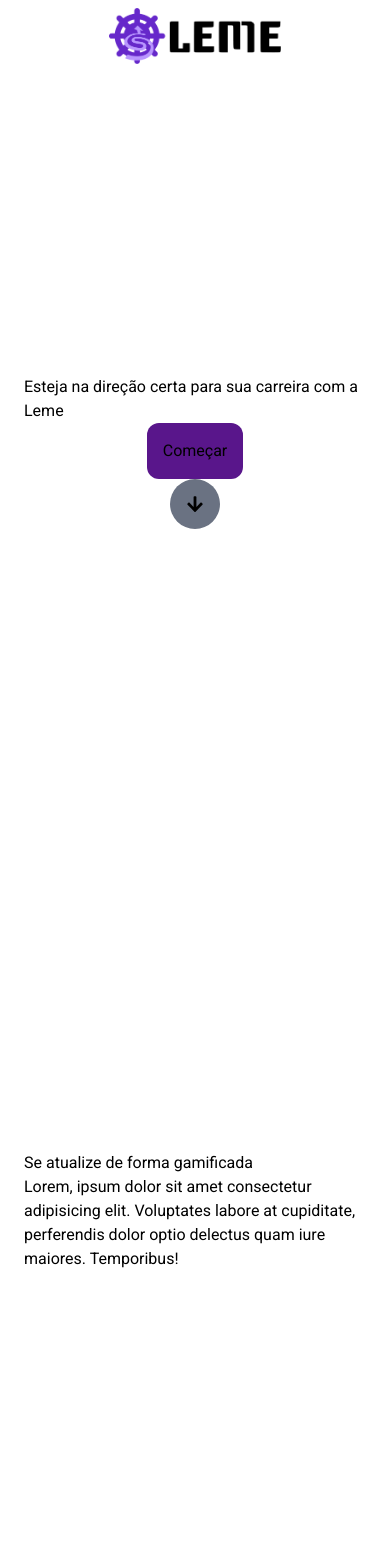
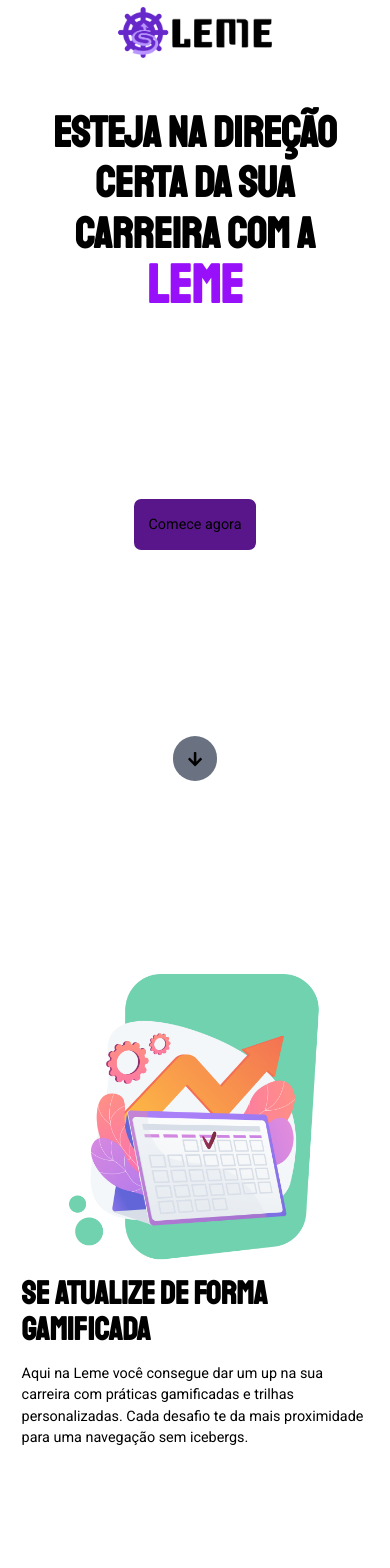
Before and after one commit to gsleme/website, a React (Vite) app: page / in a window 390 px wide. Shown: the top 1568 px of the page. Built offline with nearby package versions, Linux system fonts and the light colour scheme.

Commit message:
:sparkles: feat: adiciona página landing page
Conclusão parcial de primeira versão da landing page, alterações necessárias de camadas de estilo, correções de header, alteração de estuturação em App.tsx

```diff
--- a/src/App.tsx
+++ b/src/App.tsx
@@ -7,7 +7,7 @@ function App() {
   const [visivel, setVisivel] = useState(false)
 
   return (
-    <div>
+    <div className="flex flex-col items-center">
       <Header visivel={visivel}/>
       <Outlet context={{setVisivel}}/>
       <Footer/>
--- a/src/components/Header/Header.tsx
+++ b/src/components/Header/Header.tsx
@@ -33,15 +33,19 @@ function Header ({ visivel }: { visivel: boolean }) {
 
   if (locationLP || locationEntrar || locationCadastrar) {
     return (
-      <header className='flex justify-center items-center py-2 z-2'>
-        <img src={logo} alt='Logomarca da Leme' className='h-14' />
+      <header className='flex justify-center items-center py-2 z-2 w-screen bg-white'>
+        <Link to='/'>
+          <img src={logo} alt='Logomarca da Leme' className='h-14' />
+        </Link>
 
         <div
           className={`flex justify-between items-center fixed transition-full duration-400 w-screen bg-white px-6 py-2 -mt-4 ${
             !visivel && locationLP ? 'translate-y-0' : '-translate-y-50'
           }`}
         >
-          <img src={logo} alt='Logomarca da Leme' className='h-10' />
+          <Link to='/'>
+            <img src={logo} alt='Logomarca da Leme' className='h-10' />
+          </Link>
           <nav className='flex gap-2 items-center'>
             <Link to='/entrar' className='botao-sm'>
               Entrar
@@ -59,8 +63,10 @@ function Header ({ visivel }: { visivel: boolean }) {
     <header className='flex flex-col items-center w-screen fixed z-1'>
       <div className='flex flex-col justify-center items-center px-6 py-2 w-full fixed bg-white z-2'>
         <div className='flex justify-between items-center w-full bg-white z-3'>
-          <img src={logo} alt='Logomarca da Leme' className='h-14' />
-          <div className='flex gap-4 transition-300 text-4xl [&_svg]:cursor-pointer [&_svg]:hover:scale-110'>
+          <Link to='/dashboard'>
+            <img src={logo} alt='Logomarca da Leme' className='h-10' />
+          </Link>
+          <div className='flex gap-4 transition-300 text-3xl [&_svg]:cursor-pointer [&_svg]:hover:scale-110'>
             <button onClick={() => switchState('buscar')}>
               {buscar ? <RiCloseLargeLine /> : <LuSearch />}
             </button>
@@ -83,7 +89,7 @@ function Header ({ visivel }: { visivel: boolean }) {
             />
             <button
               type='submit'
-              className='text-4xl cursor-pointer transition-300 opacity-30 hover:opacity-100'
+              className='text-3xl cursor-pointer transition-300 opacity-30 hover:opacity-100'
             >
               <LuSearch />
             </button>
@@ -97,12 +103,36 @@ function Header ({ visivel }: { visivel: boolean }) {
         >
           <nav>
             <ul className='flex flex-col p-4 gap-4'>
-              <NavItem nome='Home' link='/dashboard' onClick={() => switchState('menu')}/>
-              <NavItem nome='Trilhas' link='/trilhas' onClick={() => switchState('menu')}/>
-              <NavItem nome='Sobre a Leme' link='/sobre-nos' onClick={() => switchState('menu')}/>
-              <NavItem nome='FAQ - Perguntas frequentes' link='/perguntas-frequentes' onClick={() => switchState('menu')}/>
-              <NavItem nome='Fale com a gente' link='/contato' onClick={() => switchState('menu')}/>
-              <NavItem nome='Minha conta' link='/minha-conta' onClick={() => switchState('menu')}/>
+              <NavItem
+                nome='Home'
+                link='/dashboard'
+                onClick={() => switchState('menu')}
+              />
+              <NavItem
+                nome='Trilhas'
+                link='/trilhas'
+                onClick={() => switchState('menu')}
+              />
+              <NavItem
+                nome='Sobre a Leme'
+                link='/sobre-nos'
+                onClick={() => switchState('menu')}
+              />
+              <NavItem
+                nome='FAQ - Perguntas frequentes'
+                link='/perguntas-frequentes'
+                onClick={() => switchState('menu')}
+              />
+              <NavItem
+                nome='Fale com a gente'
+                link='/contato'
+                onClick={() => switchState('menu')}
+              />
+              <NavItem
+                nome='Minha conta'
+                link='/minha-conta'
+                onClick={() => switchState('menu')}
+              />
               <li>
                 <button
                   onClick={() => {}}
--- a/src/index.css
+++ b/src/index.css
@@ -18,18 +18,38 @@
 }
 
 @layer base {
+  html {
+    @apply text-[90%] md:text-[100%] lg:text-[110%];
+  }
+
   * {
     @apply font-roboto;
   }
 
   main {
-    @apply px-6 min-h-[98vh] ;
+    @apply px-6 min-h-[98vh] max-w-250;
   }
 }
 
 @layer components {
   .lp-section {
-    @apply min-h-[90vh] flex flex-col justify-center items-center;
+    @apply min-h-[90vh] flex flex-col justify-center items-center py-4;
+  }
+
+  .lp-image {
+    @apply h-80 my-4;
+  }
+
+  .lp-info {
+    @apply flex flex-col md:max-w-120 md:mx-8 gap-4;
+
+    & p {
+      @apply md:max-w-4/5;
+    }
+  }
+
+  .lp-line {
+    @apply h-1 bg-white rounded-full;
   }
 
   .botao-sm {
@@ -37,11 +57,23 @@
   }
 
   .botao-md {
-    @apply p-4 bg-purple-900 rounded-xl cursor-pointer transition-all duration-300 ease-linear hover:bg-purple-200;
+    @apply p-4 bg-purple-900 rounded-lg cursor-pointer transition-all duration-300 ease-linear hover:bg-purple-200;
+  }
+
+  .entry {
+    @apply p-3 bg-white rounded focus:outline-none;
   }
 
   .seta-redirect {
     @apply p-4 text-lg rounded-full bg-gray-500 cursor-pointer transition-all duration-200 ease-in hover:scale-110;
+  }
+
+  .titulo-1 {
+    @apply font-staatliches text-4xl font-extrabold;
+  }
+
+  .fim-convexo {
+    @apply relative before:content-["-"] before:bg-white before:absolute before:bottom-0 before:right-full before:rounded-full before:text-white before:size-10 after:content-["-"] after:bg-white after:absolute after:bottom-0 after:left-full after:rounded-full after:text-white after:size-10;
   }
 }
 
--- a/src/routes/LandingPage/index.tsx
+++ b/src/routes/LandingPage/index.tsx
@@ -1,19 +1,56 @@
 import { useEffect, useRef, useState } from 'react'
+
+// import de imagens
+import logo from '../../assets/images/logo.png'
+import image1 from '../../assets/images/image1.png'
+import image2 from '../../assets/images/image2.png'
+import image3 from '../../assets/images/image3.png'
+
+// import de icones
 import { FaArrowDown } from 'react-icons/fa'
 import { RiCloseLargeLine } from 'react-icons/ri'
 import { Link, useNavigate, useOutletContext } from 'react-router-dom'
+import { BiSolidLeftArrow, BiSolidRightArrow } from 'react-icons/bi'
 
 function LandingPage () {
   const navigate = useNavigate()
   const [contato, setContato] = useState(false)
+  const [indice, setIndice] = useState(1)
+
+  const depoimentos: {
+    foto: string
+    nome: string
+    username: string
+    comentario: string
+  }[] = [
+    {
+      foto: 'https://tr.rbxcdn.com/180DAY-15b320a990235a1dc3456b89738d8b4d/420/420/Hat/Webp/noFilter',
+      nome: 'Prime Usuário',
+      username: 'primeusuario',
+      comentario:
+        'Lorem ipsum dolor sit amet consectetur adipisicing elit. Odit corrupti harum, in ad fugiat vel?'
+    },
+    {
+      foto: 'https://tr.rbxcdn.com/180DAY-15b320a990235a1dc3456b89738d8b4d/420/420/Hat/Webp/noFilter',
+      nome: 'Second Usuário',
+      username: 'secondusuario',
+      comentario:
+        'Lorem ipsum, dolor sit amet consectetur adipisicing elit. Alias, numquam.'
+    },
+    {
+      foto: 'https://tr.rbxcdn.com/180DAY-15b320a990235a1dc3456b89738d8b4d/420/420/Hat/Webp/noFilter',
+      nome: 'Third Usuário',
+      username: 'thirdusuario',
+      comentario:
+        'Lorem ipsum dolor sit amet consectetur adipisicing elit. Unde, laborum error minus soluta quasi esse!'
+    }
+  ]
 
   // refs de controle de visibilidade do header
   const ref1 = useRef<HTMLButtonElement | null>(null)
   const [ref1Visivel, setRef1Visivel] = useState(false)
   const ref2 = useRef<HTMLButtonElement | null>(null)
   const [ref2Visivel, setRef2Visivel] = useState(false)
-  const ref3 = useRef<HTMLButtonElement | null>(null)
-  const [ref3Visivel, setRef3Visivel] = useState(false)
   const { setVisivel } = useOutletContext<{
     setVisivel: (v: boolean) => void
   }>()
@@ -23,34 +60,37 @@ function LandingPage () {
       ([entry]) => {
         if (entry.target == ref1.current) setRef1Visivel(entry.isIntersecting)
         if (entry.target == ref2.current) setRef2Visivel(entry.isIntersecting)
-        if (entry.target == ref3.current) setRef3Visivel(entry.isIntersecting)
       },
       { threshold: 0.1 }
     )
 
     if (ref1.current) observer.observe(ref1.current!)
     if (ref2.current) observer.observe(ref2.current!)
-    if (ref3.current) observer.observe(ref3.current!)
 
     return () => observer.disconnect()
   }, [])
 
   useEffect(() => {
-    setVisivel(ref1Visivel || ref2Visivel || ref3Visivel)
-  }, [ref1Visivel, ref2Visivel, ref3Visivel, setVisivel])
+    setVisivel(ref1Visivel || ref2Visivel)
+  }, [ref1Visivel, ref2Visivel, setVisivel])
 
   return (
-    <main>
-      <section className='lp-section'>
-        <h1>
-          Esteja na direção certa para sua carreira com a <span>Leme</span>
+    <main className='gap-8'>
+      <section className='lp-section px-4 justify-between py-12'>
+        <div className='flex flex-col items-center'>
+          <h1 className='titulo-1 text-5xl text-center max-w-120 leading-14'>
+            Esteja na direção certa da sua carreira com a
           </h1>
+          <span className='font-staatliches text-6xl text-center text-purple-600 font-extrabold'>
+            Leme
+          </span>
+        </div>
         <button
           onClick={() => navigate('/cadastrar')}
           ref={ref1}
           className='botao-md'
         >
-          Começar
+          Comece agora
         </button>
         <button
           onClick={() =>
@@ -61,28 +101,31 @@ function LandingPage () {
           <FaArrowDown />
         </button>
       </section>
-      <section className='lp-section'>
-        <img src='' alt='' />
-        <div>
-          <h2>Se atualize de forma gamificada</h2>
+
+      <section className='lp-section md:flex-row'>
+        <img src={image1} alt='Imagem ilustrativa' className='lp-image' />
+        <div className='lp-info'>
+          <h2 className='titulo-1'>Se atualize de forma gamificada</h2>
           <p>
-            Lorem, ipsum dolor sit amet consectetur adipisicing elit. Voluptates
-            labore at cupiditate, perferendis dolor optio delectus quam iure
-            maiores. Temporibus!
+            Aqui na Leme você consegue dar um up na sua carreira com práticas
+            gamificadas e trilhas personalizadas. Cada desafio te da mais
+            proximidade para uma navegação sem icebergs.
           </p>
         </div>
       </section>
+
       <section className='lp-section'>
-        <div>
-          <h2>Se atualize de forma gamificada</h2>
+        <div className='flex flex-col justify-center items-center md:flex-row'>
+          <div className='lp-info text-right items-end'>
+            <h2 className='titulo-1'>Não fique para trás</h2>
             <p>
-            Lorem, ipsum dolor sit amet consectetur adipisicing elit. Voluptates
-            labore at cupiditate, perferendis dolor optio delectus quam iure
-            maiores. Temporibus!
+              A Leme sabe como anda o futuro do trabalho, por isso contamos com
+              os melhores recursos para não te deixar afundar.
             </p>
           </div>
-        <img src='' alt='' />
-        <ul>
+          <img src={image2} alt='Imagem ilustrativa' className='lp-image' />
+        </div>
+        {/* <ul>
           <li>
             <Link to='/cadastrar'>
               <h3>Detalhe 1</h3>
@@ -95,7 +138,7 @@ function LandingPage () {
           </li>
           <li>
             <Link to='/cadastrar'>
-              <h3>Detalhe 1</h3>
+              <h3>Detalhe 2</h3>
               <img src='' alt='' />
               <p>
                 Lorem ipsum dolor sit amet consectetur adipisicing elit.
@@ -105,7 +148,7 @@ function LandingPage () {
           </li>
           <li>
             <Link to='/cadastrar'>
-              <h3>Detalhe 1</h3>
+              <h3>Detalhe 3</h3>
               <img src='' alt='' />
               <p>
                 Lorem ipsum dolor sit amet consectetur adipisicing elit.
@@ -113,64 +156,152 @@ function LandingPage () {
               </p>
             </Link>
           </li>
-        </ul>
+        </ul> */}
       </section>
-      <section className='lp-section' ref={ref2}>
-        <h2>Veja o que estão falando sobre a Leme</h2>
+
+      <section className='lp-section min-h-[110vh] lg:min-h-screen lg:py-8 relative max-lg:justify-end lg:flex-row lg:items-end'>
+        <div className='h-full w-screen bg-purple-800 absolute top-0 -z-10'></div>
+        <div className='flex flex-col gap-6 my-8 w-screen absolute top-6'>
+          <span className='lp-line w-2/5'></span>
+          <span className='lp-line w-3/4 ml-6'></span>
+          <span className='lp-line w-3/4 mr-6 self-end'></span>
+          <span className='lp-line w-2/5 self-end'></span>
+        </div>
+        <div className='my-8 lg:self-center lg:mr-8 lg:mt-40 max-w-100'>
+          <h2 className='titulo-1 text-center lg:text-left text-5xl'>
+            Veja o que estão falando sobre a Leme
+          </h2>
+          <p className='hidden lg:block mt-4'>
+            Depoimentos, agradecimentos e todo tipo de comentário sobre nossos
+            resultados. Confira também nas nossas redes!
+          </p>
+        </div>
+        <div className='mx-4 p-6 bg-white rounded-2xl max-w-80 overflow-hidden'>
+          <div className='w-full overflow-hidden'>
+            <ul
+              className={`flex justify-center gap-8 transition-all duration-200 ease-linear ${
+                indice == 0
+                  ? 'translate-x-full'
+                  : indice === 1
+                  ? 'translate-x-0'
+                  : '-translate-x-full'
+              }
+          `}
+            >
+              {depoimentos.map((depoimento, index) => (
+                <li
+                  key={index}
+                  className='flex flex-col gap-8 my-8 min-w-60'
+                >
+                  <div className='flex gap-4'>
+                    <img
+                      src={depoimento.foto}
+                      alt='Foto de perfil do usuário'
+                      className='h-12 rounded-full'
+                    />
                     <div>
-          <ul>
-            {[
-              {
-                foto: 'foto.png',
-                nome: 'Nome do Usuário',
-                username: 'nomedousuario',
-                comentario:
-                  'Lorem ipsum dolor sit amet consectetur adipisicing elit. Odit corrupti harum, in ad fugiat vel?'
-              }
-            ].map((e, index) => (
-              <li key={index}>
-                <div>
-                  <img src={e.foto} alt='' />
-                  <div>
-                    <p>{e.nome}</p>
-                    <p>@{e.username}</p>
+                      <p className='font-bold'>{depoimento.nome}</p>
+                      <p className='text-sm'>@{depoimento.username}</p>
                     </div>
                   </div>
-                <p>{e.comentario}</p>
+                  <p className='h-40 overflow-hidden'>
+                    {depoimento.comentario}
+                  </p>
                 </li>
               ))}
             </ul>
           </div>
+          <div className='flex justify-between gap-4 [&_button]:cursor-pointer [&_button]:hover:scale-110 text-2xl text-gray-400'>
+            <button onClick={() => setIndice(indice == 0 ? 2 : indice - 1)}>
+              <BiSolidLeftArrow className='hover:text-gray-600 active:text-gray-800' />
+            </button>
+            <div className='flex justify-center gap-2'>
+              {[0, 1, 2].map(i => (
+                <button
+                  key={i}
+                  onClick={() => setIndice(i)}
+                  className={`size-4 rounded-full transition-all duration-200 ease-linear hover:bg-gray-600 active:bg-gray-800 ${
+                    indice === i ? 'scale-110 bg-gray-600' : 'bg-gray-400'
+                  }`}
+                  aria-label={`Ir para link ${i + 1}`}
+                />
+              ))}
+            </div>
+            <button onClick={() => setIndice(indice == 2 ? 0 : indice + 1)}>
+              <BiSolidRightArrow className='hover:text-gray-600 active:text-gray-800' />
+            </button>
+          </div>
+        </div>
       </section>
-      <section className='lp-section'>
-        <div>
-          <img src='' alt='' />
-          <h2>Encontre uma direção personalizada para você</h2>
+
+      <section className='lp-section md:flex-row'>
+        <img src={image3} alt='Imagem ilustrativa' className='lp-image' />
+        <div className='lp-info'>
+          <h2 className='titulo-1'>Encontre uma direção especial para você</h2>
           <p>
-            Lorem, ipsum dolor sit amet consectetur adipisicing elit. Voluptates
-            labore at cupiditate, perferendis dolor optio delectus quam iure
-            maiores. Temporibus!
+            Contamos com uma IA especializada que consegue capturar seu
+            progresso e formular estratégias. Com a Leme, são muitas
+            possiblidades!
           </p>
         </div>
       </section>
-      <section className='lp-section'>
-        <h2>Alguma proposta interessante? Fale com a gente</h2>
-        <form onSubmit={() => setContato(true)}>
-          <fieldset>
-            <input type='text' name='' id='' />
-            <input type='text' name='' id='' />
-            <input type='text' name='' id='' />
-            <textarea name='' id=''></textarea>
+
+      <section className='lp-section pb-0 gap-4 max-lg:justify-end lg:flex-row lg:items-end'>
+        <div className='lg:self-center lg:mr-8 max-w-100'>
+          <h2 className='titulo-1'>
+            Alguma proposta interessante? Fale com a gente
+          </h2>
+          <p className='hidden lg:block mt-4'>
+            Fisgou um interesse? Alguma dúvida sobre a Leme? Fale com a gente
+            por aqui e não espere mais nada para ir rumo a sua carreira.
+          </p>
+        </div>
+        <form
+          onSubmit={() => setContato(true)}
+          className='flex flex-col gap-4 items-center p-8 rounded-t-2xl bg-purple-800 w-full max-w-80 fim-convexo'
+        >
+          <fieldset className='flex flex-col gap-4 w-full'>
+            <input
+              className='entry'
+              type='text'
+              name=''
+              id=''
+              placeholder='Seu nome'
+            />
+            <input
+              className='entry'
+              type='text'
+              name=''
+              id=''
+              placeholder='Seu email'
+            />
+            <input
+              className='entry'
+              type='text'
+              name=''
+              id=''
+              placeholder='Assunto'
+            />
+            <textarea
+              className='entry'
+              name=''
+              id=''
+              placeholder='Do que precisa?'
+            ></textarea>
           </fieldset>
-          <button type='submit'>Vamos lá</button>
+          <button type='submit' className='botao-md'>
+            Vamos lá
+          </button>
+          <div className='h-5 w-[110%] bg-purple-800 absolute bottom-0 -z-10'></div>
         </form>
       </section>
-      <section className='lp-section'>
-        <img src='' alt='' />
-        <p>Você na direção da sua carreira</p>
+      <section className='lp-section relative min-h-[110vh]'>
+        <div className='h-full w-screen bg-purple-800 absolute top-0 -z-10'></div>
+        <img src={logo} alt='Logomarca da Leme' className='h-20' />
+        <p className='text-center text-xl'>Você no comando da sua carreira</p>
         <button
           onClick={() => navigate('/cadastrar')}
-          ref={ref3}
+          ref={ref2}
           className='botao-md'
         >
           Começar
@@ -192,7 +323,9 @@ function LandingPage () {
             <RiCloseLargeLine />
           </button>
           <div>
-            <h2>É isso ai! Seu primeiro passo foi tomado</h2>
+            <h2 className='titulo-1'>
+              É isso ai! Seu primeiro passo foi tomado
+            </h2>
             <p>
               Agora acompanhe seu email, entratemos em contato em breve.
               Enquanto isso...
```
Lines whose indentation alone changed are shown as unchanged.
